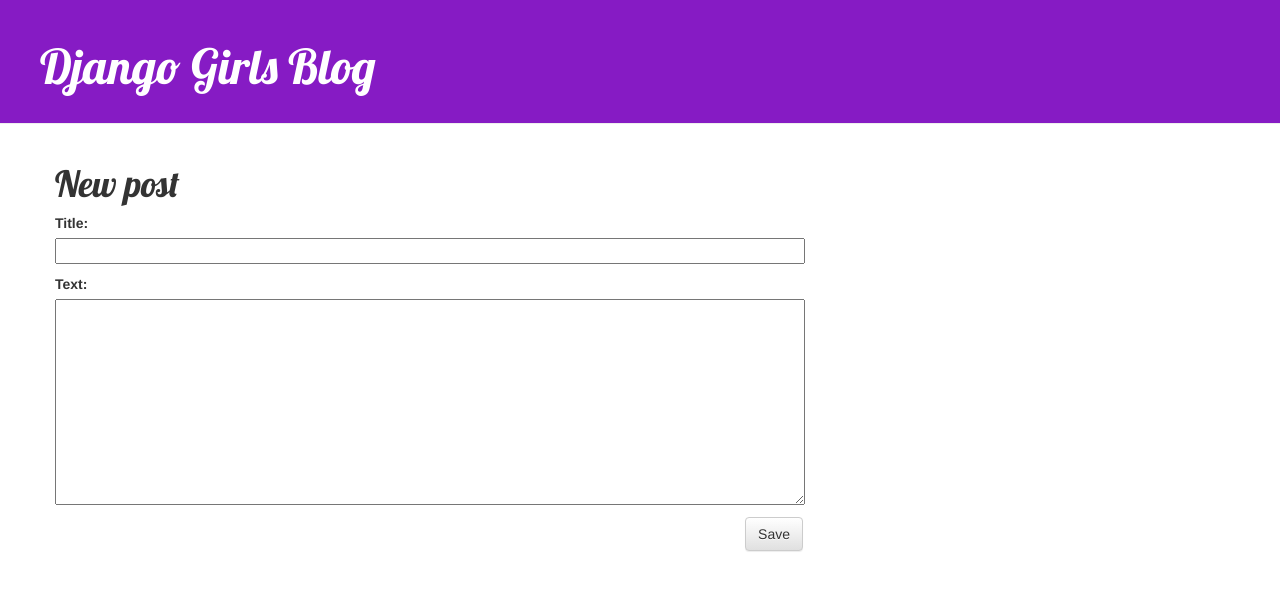
After one commit to hibiscustea/my-first-blog, a Django app: page /post/new/ in a window 1280 px wide. The commit adds this page. Shown: the top 591 px of the page. Run offline with Django 3.2, Linux system fonts and the light colour scheme; some libraries are stand-ins or nearby versions.

Commit message:
Added views to create/edit blog post inside the site.

```diff
--- /dev/null
+++ b/blog/forms.py
@@ -0,0 +1,9 @@
+from django import forms
+
+from .models import Post
+
+class PostForm(forms.ModelForm):
+
+	class Meta:
+		model = Post
+		fields = ('title', 'text')
--- a/blog/static/css/blog.css
+++ b/blog/static/css/blog.css
@@ -46,3 +46,9 @@
 .post h1 a, .post h1 a:visited {
     color: #000000;
 }
+
+.btn {
+
+	float:right;
+	margin: 2px;
+}
--- a/blog/templates/blog/base.html
+++ b/blog/templates/blog/base.html
@@ -9,6 +9,9 @@
 	</head>
 	<body>
 	    <div class="page-header">
+	    	{% if user.is_authenticated %}
+	    		<a href="{% url "post_new" %}" class="top-menu"><span class="glyphicon glyphicon-plus"></span></a>
+	    	{% endif %}
 	        <h1><a href="/">Django Girls Blog</a></h1>
 	    </div>
 	    <div class="content container">
--- a/blog/templates/blog/post_detail.html
+++ b/blog/templates/blog/post_detail.html
@@ -2,11 +2,15 @@
 
 {% block content %}
     <div class="post">
+    	{% if user.is_authenticated %}
+    		<a class="btn btn-default" href="{% url "post_edit" pk=post.pk %}"><span class ="glyphicon glyphicon-pencil"></span></a>
+    	{% endif %}
         {% if post.published_date %}
             <div class="date">
                 {{ post.published_date }}
             </div>
         {% endif %}
+
         <h1>{{ post.title }}</h1>
         <p>{{ post.text|linebreaks }}</p>
     </div>
--- /dev/null
+++ b/blog/templates/blog/post_edit.html
@@ -0,0 +1,10 @@
+
+{% extends "blog/base.html" %}
+
+{% block content %}
+    <h1>New post</h1>
+    <form method="POST" class="post-form">{% csrf_token %}
+        {{ form.as_p }}
+        <button type="submit" class="save btn btn-default">Save</button>
+    </form>
+{% endblock %}
--- a/blog/urls.py
+++ b/blog/urls.py
@@ -4,4 +4,6 @@
 urlpatterns = [
 	url(r'^$', views.post_list, name='post_list'),
 	url(r'^post/(?P<pk>[0-9]+)/$', views.post_detail, name='post_detail'),
+	url(r'^post/new/$', views.post_new, name='post_new'),
+	url(r'^post/(?P<pk>[0-9]+)/edit/$', views.post_edit, name='post_edit'),
 ]
--- a/blog/views.py
+++ b/blog/views.py
@@ -1,7 +1,8 @@
 from django.shortcuts import render
 from django.utils import timezone
-from django.shortcuts import render, get_object_or_404
+from django.shortcuts import render, get_object_or_404, redirect
 from .models import Post
+from .forms import PostForm
 
 
 def post_list(request):
@@ -11,3 +12,31 @@
 def post_detail(request, pk):
 	post = get_object_or_404(Post, pk=pk)
 	return render(request, 'blog/post_detail.html', {'post':post})
+
+def post_new(request):
+    if request.method == "POST":
+        form = PostForm(request.POST)
+        if form.is_valid():
+            post = form.save(commit=False)
+            post.author = request.user
+            post.published_date = timezone.now()
+            post.save()
+            return redirect('blog.views.post_detail', pk=post.pk)
+    else:
+        form = PostForm()
+    return render(request, 'blog/post_edit.html', {'form': form})
+
+
+def post_edit(request, pk):
+    post = get_object_or_404(Post, pk=pk)
+    if request.method == "POST":
+        form = PostForm(request.POST, instance=post)
+        if form.is_valid():
+            post = form.save(commit=False)
+            post.author = request.user
+            post.published_date = timezone.now()
+            post.save()
+            return redirect('blog.views.post_detail', pk=post.pk)
+    else:
+        form = PostForm(instance=post)
+    return render(request, 'blog/post_edit.html', {'form': form})
```
